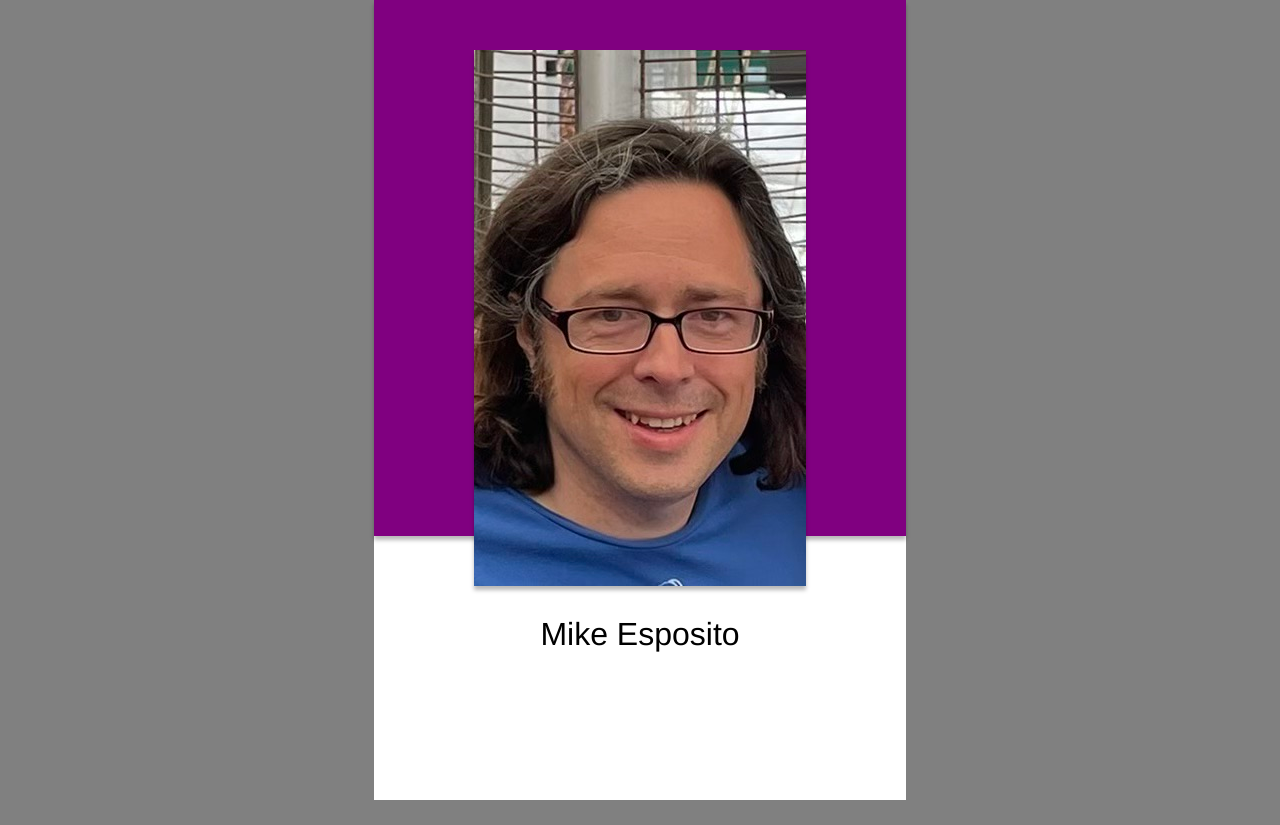
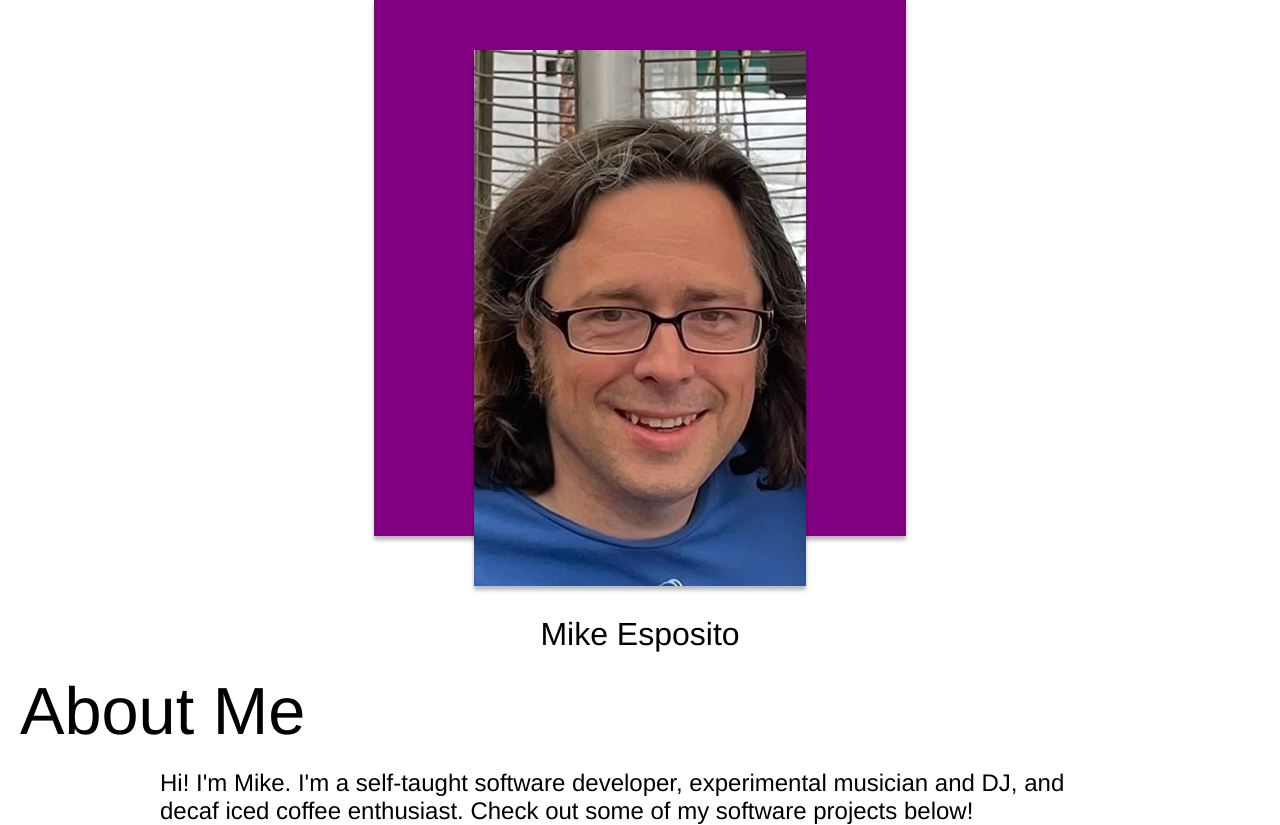
Before and after one commit to msespos/portfolio, a plain HTML site: page index.html in a window 1280 px wide. Before the commit the page ends 800 px from the top, so only its background shows below. Drawn offline with Linux system fonts and the light colour scheme.

Commit message:
Add About Me section and remove gray borders

```diff
--- a/index.html
+++ b/index.html
@@ -16,6 +16,12 @@
     <div class="name">
       Mike Esposito
     </div>
+    <div class="about-me-header">
+      About Me
+    </div>
+    <div class="about-me-blurb">
+      Hi! I'm Mike. I'm a self-taught software developer, experimental musician and DJ, and decaf iced coffee enthusiast. Check out some of my software projects below!
+    </div>
   </div>
 </body>
 </html>
--- a/styles.css
+++ b/styles.css
@@ -1,12 +1,10 @@
 * {
   margin: 0;
+  font-family: 'Franklin Gothic Medium', 'Arial Narrow', Arial, sans-serif;
 }
 
 html, body {
   height: 100%;
-  background-color: gray;
-  display: flex;
-  justify-content: center;
 }
 
 .main-container {
@@ -32,6 +30,16 @@ html, body {
 
 .name {
   margin-top: 80px;
-  font-family: 'Franklin Gothic Medium', 'Arial Narrow', Arial, sans-serif;
   font-size: xx-large;
 }
+
+.about-me-header {
+  margin-right: auto;
+  padding: 20px;
+  font-size: 50pt;
+}
+
+.about-me-blurb {
+  width: 75%;
+  font-size: x-large;
+}
```
